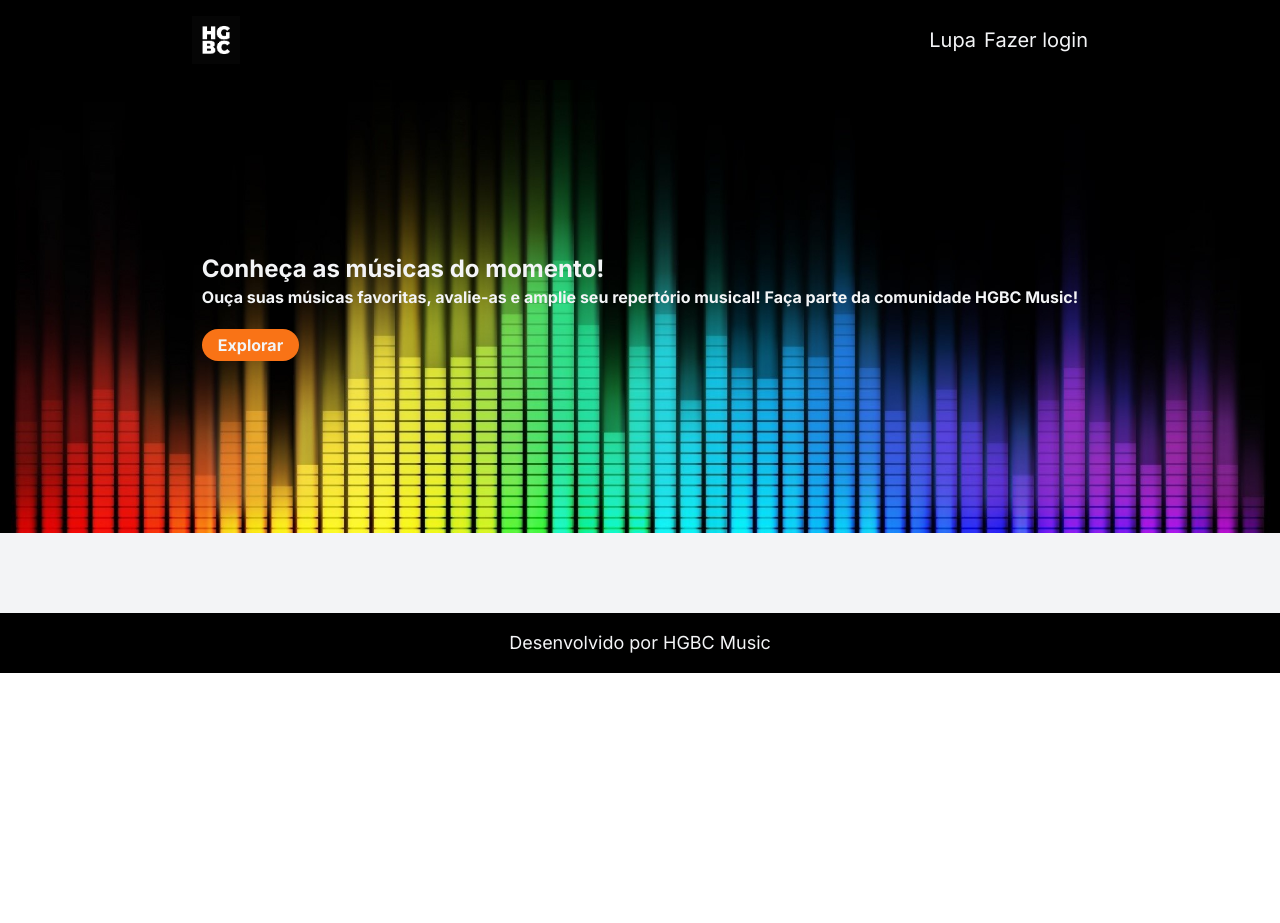
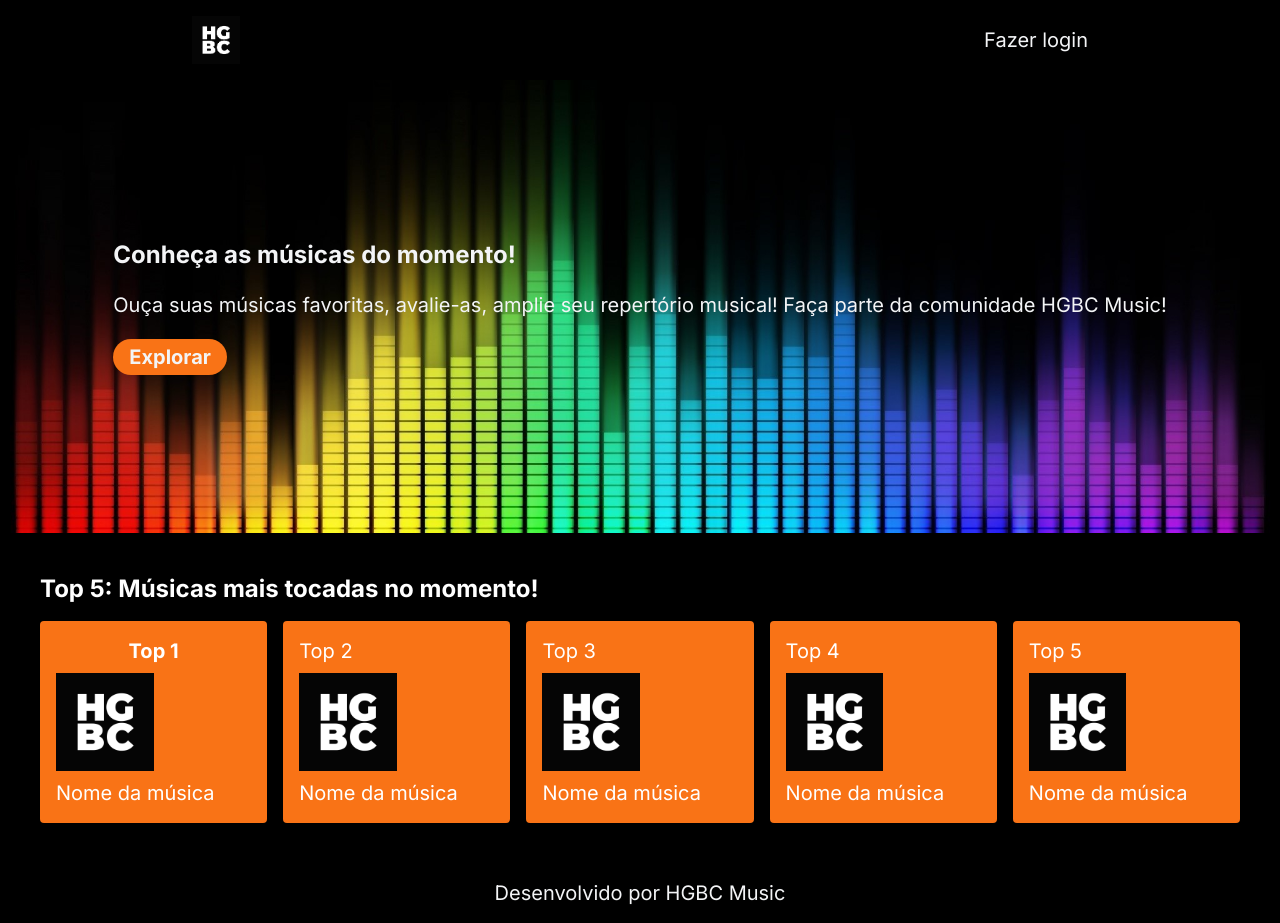
Before and after one commit to G-Toti/projeto-final-web, a Next.js app in the folder front/: page / in a window 1280 px wide. Before the commit the page ends 800 px from the top, so only its background shows below. Built offline with nearby package versions, Linux system fonts and the light colour scheme.

Commit message:
Seção Top 5
Foi adicionado a seção top 5, feito uma limpa de alguns comandos tailwind que não faziam muita diferença no resultado final. Padronizado tipo de letra em "sm" para geral e "2xl" para títulos.

```diff
--- a/front/src/app/components/footer.tsx
+++ b/front/src/app/components/footer.tsx
@@ -2,19 +2,15 @@ import React from "react";
 
 export const Footer = () => {
   return (
-    <footer className="bg-black text-gray-100 p-4 text-sm sm:text-base lg:text-lg">
-      <div className="flex lg:justify-center lg:flex-row lg:space-x-6 lg:ml-44 lg:mr-44">
+    <footer className="bg-black text-gray-100 p-4 sm:text-sm lg:text-xl">
+      <div className="flex justify-center">
         <nav>
-          <ul>
-            <li className="lg:flex lg:flex-col lg:space-x-0">
           <a
             className="hover:text-gray-400"
             href="https://github.com/G-Toti/projeto-final-web.git"
           >
             Desenvolvido por HGBC Music
           </a>
-            </li>
-          </ul>
         </nav>
       </div>
     </footer>
--- a/front/src/app/components/header.tsx
+++ b/front/src/app/components/header.tsx
@@ -2,7 +2,7 @@ import React from "react";
 
 export const Header = () => {
   return (
-    <header className="bg-black h-20 p-4 text-gray-100 drop-shadow-lg text-sm sm:text-base lg:text-xl fixed w-full z-10">
+    <header className="bg-black text-gray-100 p-4 sm:text-sm lg:text-xl drop-shadow-lg fixed w-full z-10">
       <div className="lg:ml-44 lg:mr-44 ">
         <div className="flex justify-between">
           <div>
@@ -14,16 +14,9 @@ export const Header = () => {
           </div>
           <div className="max-h-12 flex flex-wrap items-center">
             <nav>
-              <ul>
-                <li className="space-x-2">
-                  <a className="hover:text-gray-400" href="#busca">
-                    Lupa
-                  </a>
-                  <a className="hover:text-gray-400" href="#login">
-                    Fazer login
-                  </a>
-                </li>
-              </ul>
+              <a className="hover:text-gray-400" href="#login">
+                Fazer login
+              </a>
             </nav>
           </div>
         </div>
--- a/front/src/app/components/home.tsx
+++ b/front/src/app/components/home.tsx
@@ -2,20 +2,20 @@ import React from "react";
 
 export const Home = () => {
   return (
-    <section id="home" className="pt-20">
-      <div className="flex flex-col justify-center items-center  text-gray-100">
+    <section id="home" className="pt-20 text-gray-100 sm:text-sm lg:text-xl">
+      <div className="flex flex-col justify-center items-center ">
         <img
           className="opacity-100"
           src=".\img\equalizador2.jpg"
           alt="ESCOLHER LEGENDA"
         />
-        <div className="flex flex-col gap-5 absolute">
-          <div>
+        <div className="flex flex-col gap-5 absolute p-4">
+          <div className="flex flex-col gap-5">
             <h1 className="flex justify-start font-bold text-2xl">
               Conheça as músicas do momento!
             </h1>
-            <p className="font-bold">
-              Ouça suas músicas favoritas, avalie-as e amplie seu repertório
+            <p>
+              Ouça suas músicas favoritas, avalie-as, amplie seu repertório
               musical! Faça parte da comunidade HGBC Music!
             </p>
           </div>
--- a/front/src/app/components/top5.tsx
+++ b/front/src/app/components/top5.tsx
@@ -1,5 +1,40 @@
 import React from "react";
 
 export const Seção = () => {
-  return <section id="top5" className="pt-20"></section>;
+  return (
+    <section id="top5" className=" bg-black p-10 sm:text-sm lg:text-xl">
+      <div className="flex flex-col gap-4 text-white">
+        <h1 className="font-bold text-2xl">
+          Top 5: Músicas mais tocadas no momento!
+        </h1>
+        <div className="flex gap-4">
+          <div className=" bg-orange-500 rounded p-4 gap-2 flex flex-col">
+            <h2 className="font-bold flex justify-center">Top 1</h2>
+            <img src=".\img\HGBC.png" alt="Foto do Álbum" className="w-2/4" />
+            <p>Nome da música</p>
+          </div>
+          <div className=" bg-orange-500 flex flex-col rounded p-4 gap-2">
+            <h2>Top 2</h2>
+            <img src=".\img\HGBC.png" alt="Foto do Álbum" className="w-2/4" />
+            <p>Nome da música</p>
+          </div>
+          <div className=" bg-orange-500 flex flex-col rounded p-4 gap-2">
+            <h2>Top 3</h2>
+            <img src=".\img\HGBC.png" alt="Foto do Álbum" className="w-2/4" />
+            <p>Nome da música</p>
+          </div>
+          <div className=" bg-orange-500 flex flex-col rounded p-4 gap-2">
+            <h2>Top 4</h2>
+            <img src=".\img\HGBC.png" alt="Foto do Álbum" className="w-2/4" />
+            <p>Nome da música</p>
+          </div>
+          <div className=" bg-orange-500 flex flex-col rounded p-4 gap-2">
+            <h2>Top 5</h2>
+            <img src=".\img\HGBC.png" alt="Foto do Álbum" className="w-2/4" />
+            <p>Nome da música</p>
+          </div>
+        </div>
+      </div>
+    </section>
+  );
 };
```
Also changed, not shown: front/src/app/components/style.css (deleted, +0 -7 lines), front/src/app/components/genero.tsx (deleted). Lines whose indentation alone changed are shown as unchanged.
